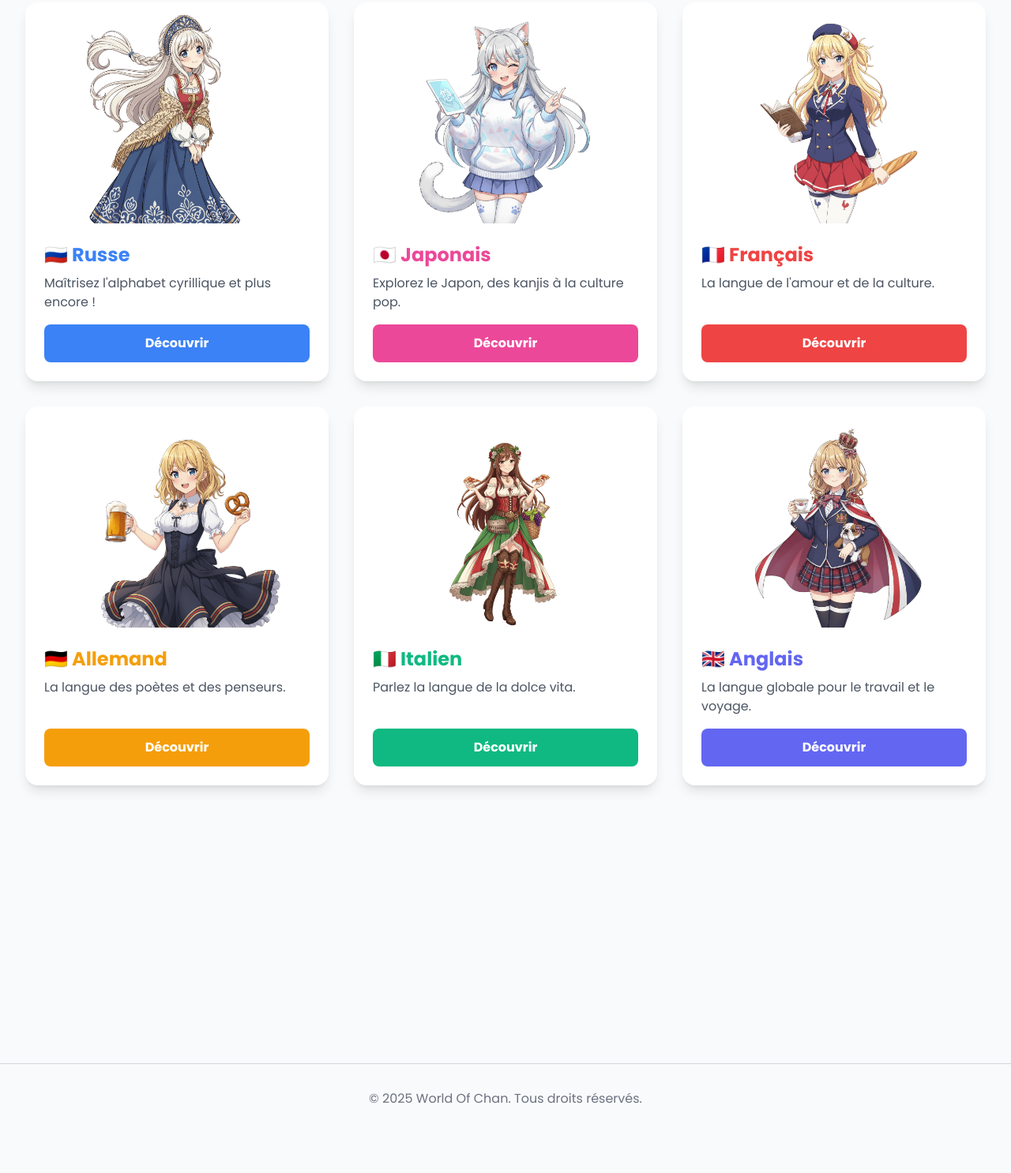
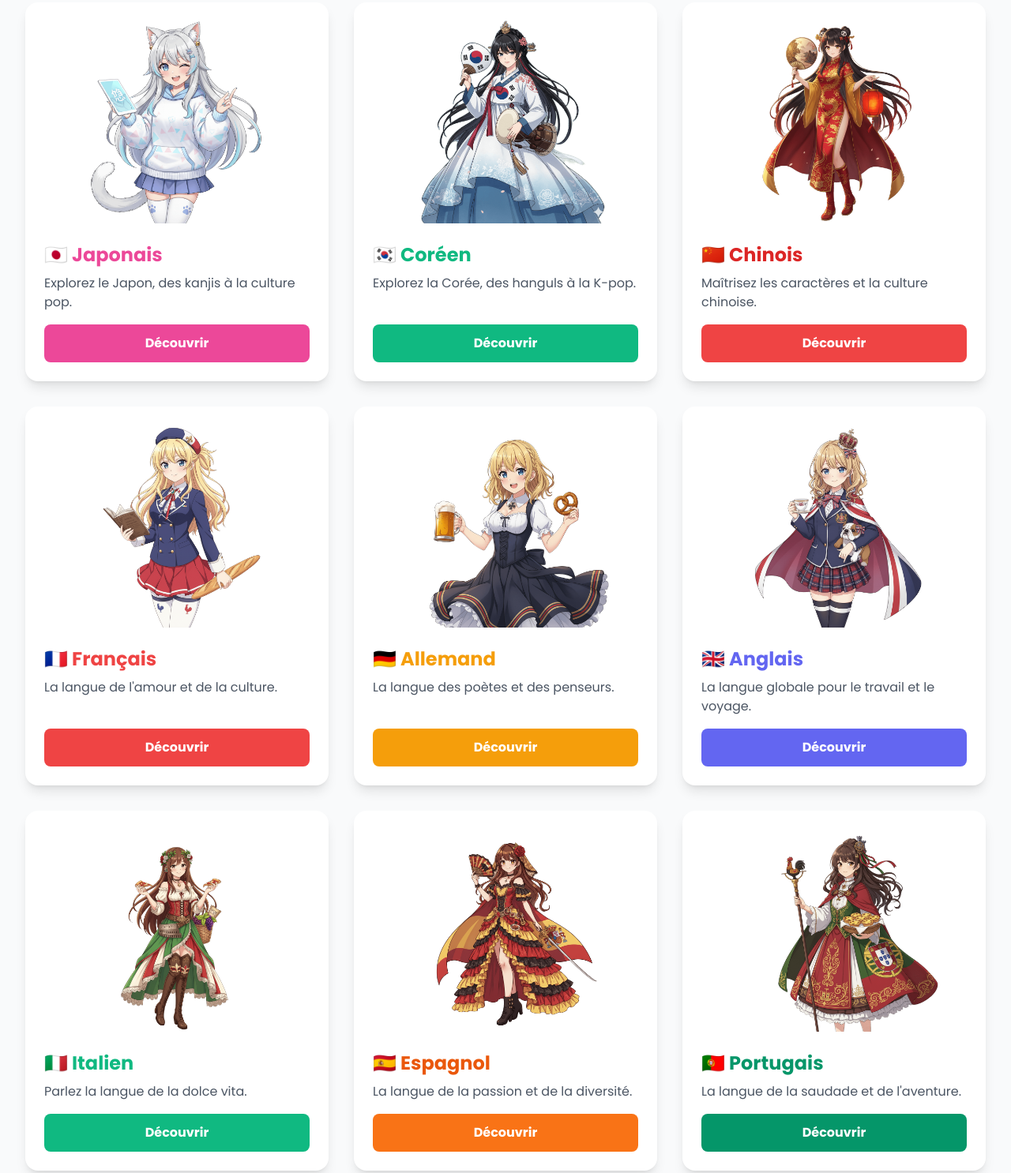
Before and after one commit to Yota02/WorldOfChan, a plain HTML site: page index.html in a window 1280 px wide. Shown: the part 929-2415 px from the top of the page at 79% size. Before the commit the page ends 2365 px from the top, so only its background shows below. Drawn offline with nearby package versions, Linux system fonts and the light colour scheme.

Commit message:
feat: ajout chinesechan, portugachan, spanishchan et koreanchan

```diff
--- a/index.html
+++ b/index.html
@@ -152,28 +152,6 @@
 
             const languagesData = [
                 {
-                    id: 'russian',
-                    name: 'Russe',
-                    flag: '🇷🇺',
-                    slogan: 'Maîtrisez l\'alphabet cyrillique et plus encore !',
-                    mascot: 'privietchan.png',
-                    description: 'Plongez dans la richesse de la langue russe avec Russian-chan comme guide. Notre application interactive vous propose des leçons structurées, des exercices de vocabulaire et des mises en situation culturelles pour un apprentissage complet et amusant.',
-                    features: [
-                        'Leçons interactives sur la grammaire.',
-                        'Exercices d\'écriture cyrillique.',
-                        'Quiz de vocabulaire thématiques.',
-                        'Immersion culturelle.'
-                    ],
-                    gallery: [
-                        'privetchan-liste.png',
-                        'privetchan-quiz.png',
-                    ],
-                    ctaLink: 'https://privetchan-649fc.web.app/',
-                    accentColor: '#3B82F6',
-                    accentBg: 'bg-blue-500',
-                    accentHoverBg: 'hover:bg-blue-600'
-                },
-                {
                     id: 'japanese',
                     name: 'Japonais',
                     flag: '🇯🇵',
@@ -189,10 +167,53 @@
                         'shiruchan-liste.png',
                         'shiruchan-quiz.png',
                     ],
-                    ctaLink: 'https.shiruchan-f66d7.web.app/',
+                    ctaLink: 'https://shiruchan-f66d7.web.app/',
                     accentColor: '#EC4899',
                     accentBg: 'bg-pink-500',
                     accentHoverBg: 'hover:bg-pink-600'
+                },
+                {
+                    id: 'korean',
+                    name: 'Coréen',
+                    flag: '🇰🇷',
+                    slogan: 'Explorez la Corée, des hanguls à la K-pop.',
+                    mascot: 'koreanchan.png',
+                    description: 'Apprenez le coréen avec Korean-chan ! De la politesse quotidienne aux expressions de la K-pop, notre plateforme couvre tous les aspects de la langue. Apprenez à lire les hanguls et les caractères essentiels à travers des jeux et des défis.',
+                    features: [
+                        'Système d\'apprentissage des hanguls.',
+                        'Fiches de vocabulaire (TOPIK Niveau 1-2).',
+                        'Dialogues inspirés de situations réelles.'
+                    ],
+                    gallery: [
+                        'koreanchan-liste.png',
+                        'koreanchan-quiz.png',
+                    ],
+                    ctaLink: 'https://koreanchan.web.app/',
+                    accentColor: '#10B981',
+                    accentBg: 'bg-emerald-500',
+                    accentHoverBg: 'hover:bg-emerald-600'
+                },
+                {
+                    id: 'chinese',
+                    name: 'Chinois',
+                    flag: '🇨🇳',
+                    slogan: 'Maîtrisez les caractères et la culture chinoise.',
+                    mascot: 'chinesechan.png',
+                    description: 'Ni hao! Apprenez le chinois avec Chinese-chan. De la prononciation des tons aux idéogrammes essentiels, notre application vous guide à travers les niveaux HSK pour une immersion complète dans la langue et la culture chinoise.',
+                    features: [
+                        'Apprentissage des caractères (hanzi).',
+                        'Exercices de prononciation et de tons.',
+                        'Vocabulaire HSK et dialogues quotidiens.',
+                        'Immersion culturelle et historique.'
+                    ],
+                    gallery: [
+                        '',
+                        '',
+                    ],
+                    ctaLink: '#',
+                    accentColor: '#DC2626',
+                    accentBg: 'bg-red-500',
+                    accentHoverBg: 'hover:bg-red-600'
                 },
                 {
                     id: 'french',
@@ -238,6 +259,27 @@
                     accentHoverBg: 'hover:bg-amber-600'
                 },
                 {
+                    id: 'english',
+                    name: 'Anglais',
+                    flag: '🇬🇧',
+                    slogan: 'La langue globale pour le travail et le voyage.',
+                    mascot: 'englishchan.png',
+                    description: 'Hello! Apprenez l\'anglais avec English-chan. Que ce soit pour des raisons professionnelles, pour voyager ou pour consommer des médias, notre application vous rendra "fluent" en un rien de temps (British & American English).',
+                    features: [
+                        'Différences entre l\'anglais UK et US.',
+                        'Exercices de "listening" et "speaking".',
+                        'Vocabulaire des affaires (Business English).'
+                    ],
+                    gallery: [
+                        '',
+                        '',
+                    ],
+                    ctaLink: '#',
+                    accentColor: '#6366F1',
+                    accentBg: 'bg-indigo-500',
+                    accentHoverBg: 'hover:bg-indigo-600'
+                } ,
+                {
                     id: 'italian',
                     name: 'Italien',
                     flag: '🇮🇹',
@@ -259,26 +301,71 @@
                     accentHoverBg: 'hover:bg-emerald-600'
                 },
                 {
-                    id: 'english',
-                    name: 'Anglais',
-                    flag: '🇬🇧',
-                    slogan: 'La langue globale pour le travail et le voyage.',
-                    mascot: 'englishchan.png',
-                    description: 'Hello! Apprenez l\'anglais avec English-chan. Que ce soit pour des raisons professionnelles, pour voyager ou pour consommer des médias, notre application vous rendra "fluent" en un rien de temps (British & American English).',
+                    id: 'spanish',
+                    name: 'Espagnol',
+                    flag: '🇪🇸',
+                    slogan: 'La langue de la passion et de la diversité.',
+                    mascot: 'spanishchan.png',
+                    description: '¡Hola! Apprenez l\'espagnol avec Spanish-chan. De la grammaire essentielle aux expressions régionales, notre application vous accompagne dans votre découverte de la langue espagnole, parfaite pour voyager en Espagne, en Amérique latine ou pour communiquer avec des millions de locuteurs.',
                     features: [
-                        'Différences entre l\'anglais UK et US.',
-                        'Exercices de "listening" et "speaking".',
-                        'Vocabulaire des affaires (Business English).'
+                        'Leçons de grammaire interactive.',
+                        'Vocabulaire pour le voyage et la culture.',
+                        'Exercices de prononciation et d\'accent.',
+                        'Dialogues quotidiens et immersion culturelle.'
                     ],
                     gallery: [
                         '',
                         '',
                     ],
                     ctaLink: '#',
-                    accentColor: '#6366F1',
-                    accentBg: 'bg-indigo-500',
-                    accentHoverBg: 'hover:bg-indigo-600'
-                }
+                    accentColor: '#EA580C',
+                    accentBg: 'bg-orange-500',
+                    accentHoverBg: 'hover:bg-orange-600'
+                },
+                {
+                    id: 'portuguese',
+                    name: 'Portugais',
+                    flag: '🇵🇹',
+                    slogan: 'La langue de la saudade et de l\'aventure.',
+                    mascot: 'portugachan.png',
+                    description: 'Olá! Apprenez le portugais avec Portuguese-chan. De la grammaire aux expressions culturelles, notre application vous guide à travers la langue portugaise, idéale pour voyager au Portugal, au Brésil ou pour découvrir la littérature lusophone.',
+                    features: [
+                        'Leçons de grammaire et conjugaison.',
+                        'Vocabulaire pour le voyage et la gastronomie.',
+                        'Exercices de prononciation et d\'accent.',
+                        'Immersion dans la culture portugaise et brésilienne.'
+                    ],
+                    gallery: [
+                        '',
+                        '',
+                    ],
+                    ctaLink: '#',
+                    accentColor: '#059669',
+                    accentBg: 'bg-emerald-600',
+                    accentHoverBg: 'hover:bg-emerald-700'
+                },
+                {
+                    id: 'russian',
+                    name: 'Russe',
+                    flag: '🇷🇺',
+                    slogan: 'Maîtrisez l\'alphabet cyrillique et plus encore !',
+                    mascot: 'privietchan.png',
+                    description: 'Plongez dans la richesse de la langue russe avec Russian-chan comme guide. Notre application interactive vous propose des leçons structurées, des exercices de vocabulaire et des mises en situation culturelles pour un apprentissage complet et amusant.',
+                    features: [
+                        'Leçons interactives sur la grammaire.',
+                        'Exercices d\'écriture cyrillique.',
+                        'Quiz de vocabulaire thématiques.',
+                        'Immersion culturelle.'
+                    ],
+                    gallery: [
+                        'privetchan-liste.png',
+                        'privetchan-quiz.png',
+                    ],
+                    ctaLink: 'https://privetchan-649fc.web.app/',
+                    accentColor: '#3B82F6',
+                    accentBg: 'bg-blue-500',
+                    accentHoverBg: 'hover:bg-blue-600'
+                },
             ];
 
             const languageGrid = document.getElementById('language-grid');
```
Also changed, not shown: chinesechan.png (added), koreanchan.png (added), portugachan.png (added), spanishchan.png (added).
